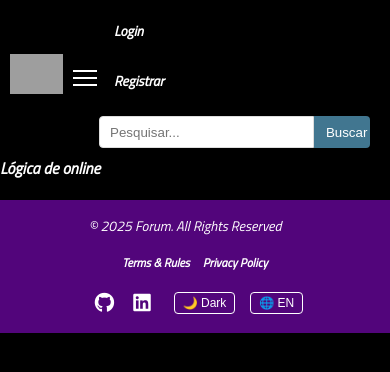
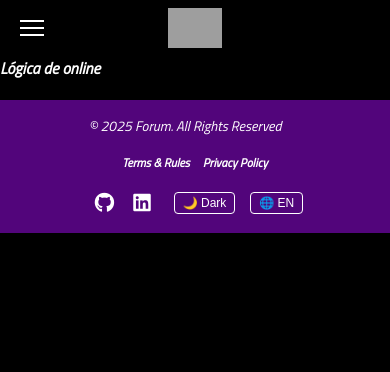
Before and after one commit to matheus-cortejas/Forum, a Django app: template templates/accounts/online.html in a window 390 px wide. Shown: the top 372 px of the page. Run offline with Django 5.2, Linux system fonts and the light colour scheme; the template is opened without the code that fills it, so the values that code supplies are empty; some web fonts are replaced; grey boxes are pictures that could not be loaded.

Commit message:
Suporte a Mobile (2/2)

```diff
--- a/static/js/navbar.js
+++ b/static/js/navbar.js
@@ -48,7 +48,7 @@ document.addEventListener('DOMContentLoaded', function() {
     });
 
     // Melhorar a detecção de tamanho de tela
-    const mobileMediaQuery = window.matchMedia('(max-width: 768px)');
+    const mobileMediaQuery = window.matchMedia('(max-width: 1024px)');
 
     // Função para ajustar posicionamento de dropdown em mobile
     function positionDropdowns() {
--- a/static/novo_css/06-components/navbar-mobile.css
+++ b/static/novo_css/06-components/navbar-mobile.css
@@ -44,7 +44,7 @@
 }
 
 /* Responsive styles for tablets and smaller devices */
-@media screen and (max-width: 768px) {
+@media screen and (max-width: 1024px) {
   /* Show hamburger button */
   .mobile-menu-toggle {
     display: block;
@@ -137,44 +137,104 @@
 }
 
 /* Small mobile devices */
-@media screen and (max-width: 460px) {
+@media screen and (max-width: 480px) {
   .navbar {
     padding: 8px 10px;
+    display: flex;
+    flex-direction: row;
+    align-items: center;
+    justify-content: center;
+    position: relative;
+    height: 56px;
   }
 
+  /* Hamburger à esquerda */
+  .mobile-menu-toggle {
+    left: 10px;
+    right: auto;
+    position: absolute;
+    top: 50%;
+    transform: translateY(-50%);
+    z-index: 10003;
+  }
+
+  /* Logo centralizada */
+  .brand {
+    margin: 0 auto;
+    display: flex;
+    justify-content: center;
+    align-items: center;
+    width: auto;
+  }
   .brand img {
     max-height: 40px;
   }
 
-  .nav-buttons {
-    flex-wrap: wrap;
-    justify-content: flex-end;
-    gap: 5px;
+  /* Esconde nav-buttons e search-form na navbar */
+  .nav-buttons,
+  .search-form {
+    display: none !important;
   }
 
-  .search-form {
-    order: 3;
-    width: 100%;
-    margin-top: 8px;
+  /* Menu mobile lateral ocupa a tela toda, vindo da esquerda */
+  .navigation {
+    position: fixed;
+    top: 0;
+    left: -100vw;
+    right: auto;
+    width: 80vw;
+    max-width: 320px;
+    height: 100vh;
+    background: var(--color-dark-1);
+    max-height: none;
+    padding: 30px 20px 20px 20px;
+    box-shadow: none;
+    transition: left 0.3s cubic-bezier(.77,0,.18,1);
+    z-index: 10000;
+    overflow-y: auto;
+    display: flex;
+    flex-direction: column;
+    align-items: stretch;
+    justify-content: flex-start;
+  }
+  .navigation.active {
+    left: 0;
+    box-shadow: 0 0 0 100vw rgba(0,0,0,0.5);
   }
 
-  .search-form input[type="text"] {
+  /* Mostra Login, Register e Pesquisar dentro do menu lateral */
+  .navigation .nav-buttons,
+  .navigation .search-form {
+    display: flex !important;
+    flex-direction: column;
+    gap: 12px;
+    margin-bottom: 20px;
+    justify-content: center;
+    align-items: stretch;
+    width: 100%;
+  }
+  .navigation .nav-buttons {
+    flex-direction: column;
+    gap: 12px;
+    margin-bottom: 20px;
+  }
+  .navigation .nav-buttons .btn,
+  .navigation .nav-buttons a {
+    width: 100%;
+    min-width: 0;
+    text-align: center;
+    font-size: 16px;
+  }
+  .navigation .search-form {
+    order: 1;
+    margin-bottom: 20px;
+  }
+  .navigation .search-form input[type="text"] {
     width: 100%;
   }
 
-  .nav-item a {
-    font-size: 14px;
-  }
-
-  .dropdown-menu a {
-    font-size: 12px;
-    padding: 8px 15px;
-  }
-
-  /* Quando o menu mobile está ativo */
-  .navigation.active ~ .nav-buttons {
-    width: 100%;
-    flex-direction: column;
-    align-items: stretch;
+  /* Garante que o menu cubra tudo só quando aberto */
+  body.mobile-menu-open {
+    overflow: hidden;
   }
 }
--- a/templates/core/includes/footer.html
+++ b/templates/core/includes/footer.html
@@ -25,7 +25,6 @@
         </div>
     </div>
 </footer>
-
 <script src="{% static 'js/main.js' %}"></script>
 <script src="{% static 'js/footer.js' %}"></script>
 </body>
```
Also changed, not shown: static/js/mobile-nav.js (added, +90 -0 lines).
